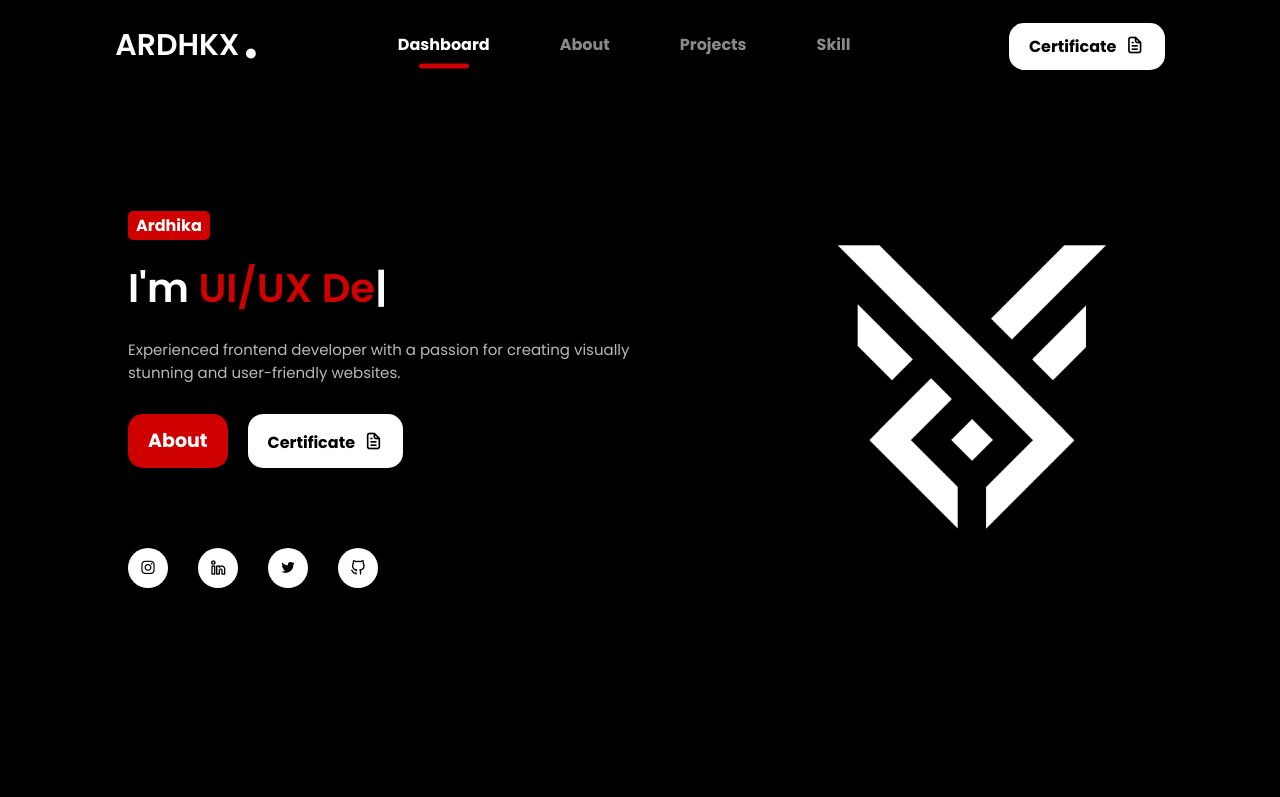
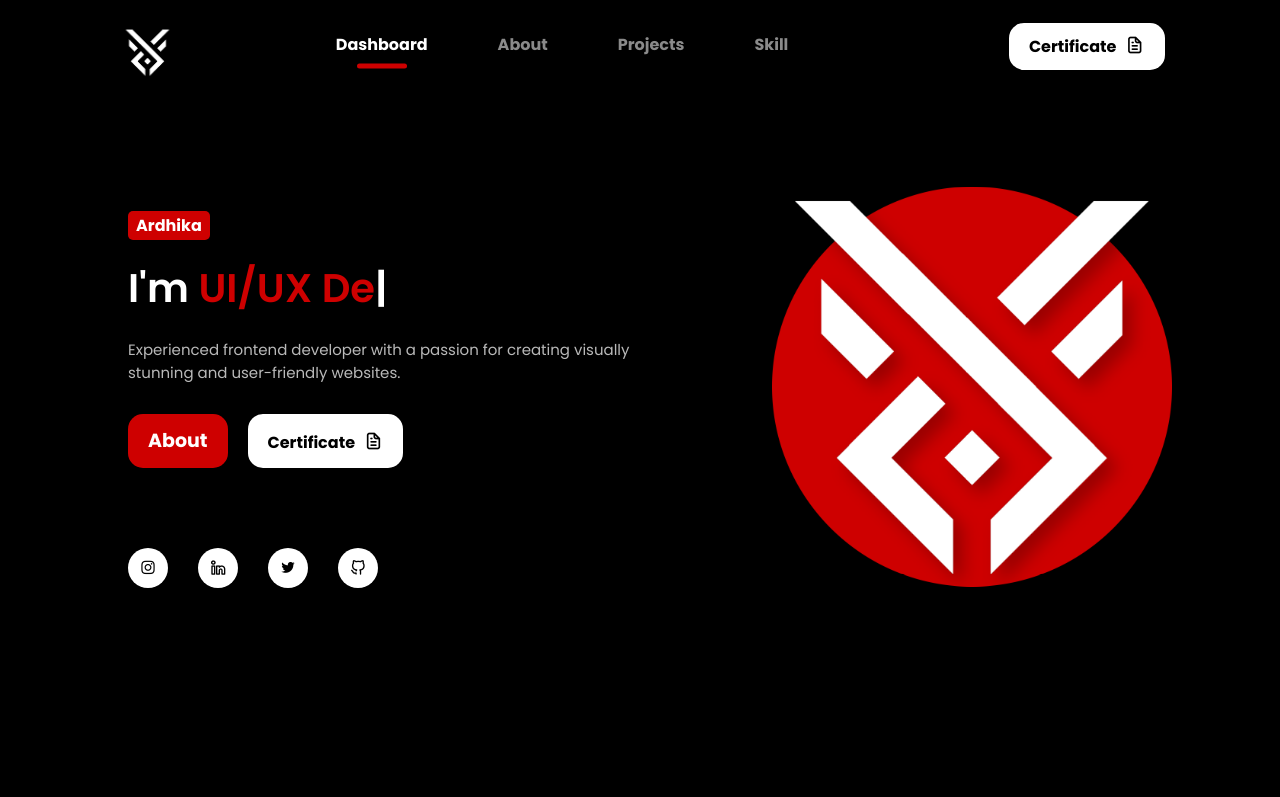
Before and after one commit to ardhikaxx/portofolio.github.io, a plain HTML site: page index.html in a window 1280 px wide. Shown: the top 797 px of the page. Drawn offline with nearby package versions, Linux system fonts and the light colour scheme; a script that the page names is missing.

Commit message:
update- my profile and logo

```diff
--- a/index.html
+++ b/index.html
@@ -15,8 +15,7 @@
     <div class="container">
         <nav id="header">
             <div class="nav-logo">
-                <p class="nav-name">ARDHKX</p>
-                <span>.</span>
+                <img class="nav-logo" src="assets/Ardhika.png" alt="">
             </div>
             <div class="nav-menu" id="myNavMenu">
                 <ul class="nav_menu_list">
@@ -78,7 +77,7 @@
                 </div>
                 <div class="featured-image">
                     <div class="image">
-                        <img src="assets/Ardhika.png" alt="avatar">
+                        <img src="assets/Photo Portofolio.png" alt="avatar">
                     </div>
                 </div>
                 <div class="scroll-icon-box">
--- a/style.css
+++ b/style.css
@@ -87,18 +87,10 @@ nav {
     position: relative;
 }
 
-.nav-name {
-    font-size: 30px;
-    font-weight: 600;
-    color: #fff;
-}
-
-.nav-logo span {
+.nav-logo img {
     position: absolute;
-    top: -15px;
-    right: -20px;
-    font-size: 5em;
-    color: #fcfcfc;
+    margin-top: 20px;
+    width: 65px;
 }
 
 .nav-menu,
@@ -265,7 +257,7 @@ nav {
 
 @keyframes imgFloat {
     50% {
-        transform: translateY(10px);
+        transform: translateY(15px);
     }
 }
 
```
Also changed, not shown: assets/Photo Portofolio.png (added).
